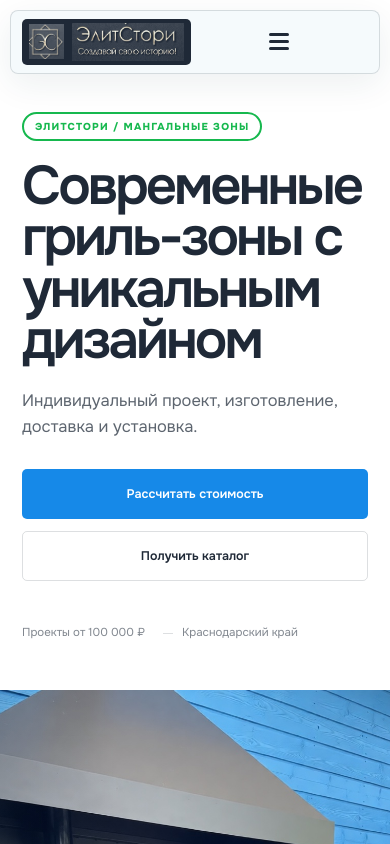
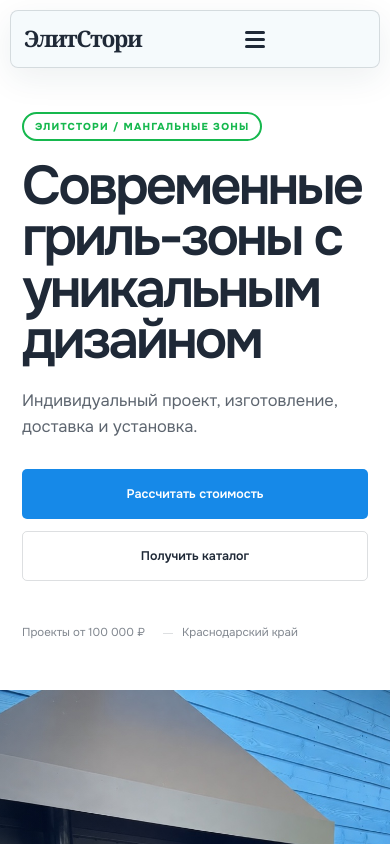
Before and after one commit to andrik268/elit-story-landing, a React (Vite) app: page / in a window 390 px wide. Shown: the top 844 px of the page. Built offline with nearby package versions, Linux system fonts and the light colour scheme.

Commit message:
Replace logo images with text wordmark

```diff
--- a/src/App.jsx
+++ b/src/App.jsx
@@ -247,8 +247,7 @@ function App() {
     <div className="site-shell">
       <header className="site-header">
         <a className="brand" href="#top" onClick={closeMenu} aria-label="ЭлитСтори, на главную">
-          <img className="brand-symbol" src="/assets/brand/elit-story-mark.png" alt="" aria-hidden="true" />
-          <img className="brand-wordmark" src="/assets/brand/elit-story-lockup.png" alt="ЭлитСтори" />
+          <span className="brand-name">ЭлитСтори</span>
         </a>
 
         <button
@@ -510,8 +509,7 @@ function App() {
       <footer className="site-footer">
         <div>
           <a className="footer-logo-link" href="#top" aria-label="ЭлитСтори, на главную">
-            <img className="footer-symbol" src="/assets/brand/elit-story-mark.png" alt="" aria-hidden="true" />
-            <img className="footer-wordmark" src="/assets/brand/elit-story-lockup.png" alt="ЭлитСтори. Создавай свою историю!" />
+            <span className="footer-brand-name">ЭлитСтори</span>
           </a>
           <p>Мангальные зоны под заказ. Доставка по всей России</p>
         </div>
--- a/src/styles.css
+++ b/src/styles.css
@@ -166,23 +166,20 @@ p {
   display: inline-flex;
   flex-shrink: 0;
   align-items: center;
-  gap: 8px;
-  padding: 5px 9px;
-  background: var(--text);
-  border-radius: 5px;
-}
-
-.brand-symbol {
-  width: 40px;
-  height: 40px;
-  object-fit: cover;
-  mix-blend-mode: screen;
-}
-
-.brand-wordmark {
-  width: 126px;
-  height: auto;
-  mix-blend-mode: screen;
+  padding: 5px 2px;
+}
+
+.brand-name,
+.footer-brand-name {
+  color: var(--text);
+  font-family: Georgia, "Times New Roman", serif;
+  font-weight: 700;
+  letter-spacing: -0.065em;
+  line-height: 1;
+}
+
+.brand-name {
+  font-size: 1.72rem;
 }
 
 .primary-nav {
@@ -1164,24 +1161,12 @@ p {
 .footer-logo-link {
   display: inline-flex;
   align-items: center;
-  gap: 9px;
   margin-bottom: 22px;
-  padding: 7px 10px;
-  background: var(--text);
-  border-radius: 5px;
-}
-
-.footer-symbol {
-  width: 44px;
-  height: 44px;
-  object-fit: cover;
-  mix-blend-mode: screen;
-}
-
-.footer-wordmark {
-  width: 142px;
-  height: auto;
-  mix-blend-mode: screen;
+  padding: 0;
+}
+
+.footer-brand-name {
+  font-size: 2rem;
 }
 
 .site-footer p,
@@ -1460,16 +1445,11 @@ p {
   }
 
   .brand {
-    padding: 4px 7px;
-  }
-
-  .brand-symbol {
-    width: 35px;
-    height: 35px;
-  }
-
-  .brand-wordmark {
-    width: 112px;
+    padding: 4px 2px;
+  }
+
+  .brand-name {
+    font-size: 1.42rem;
   }
 
   .primary-nav .nav-cta {
```
